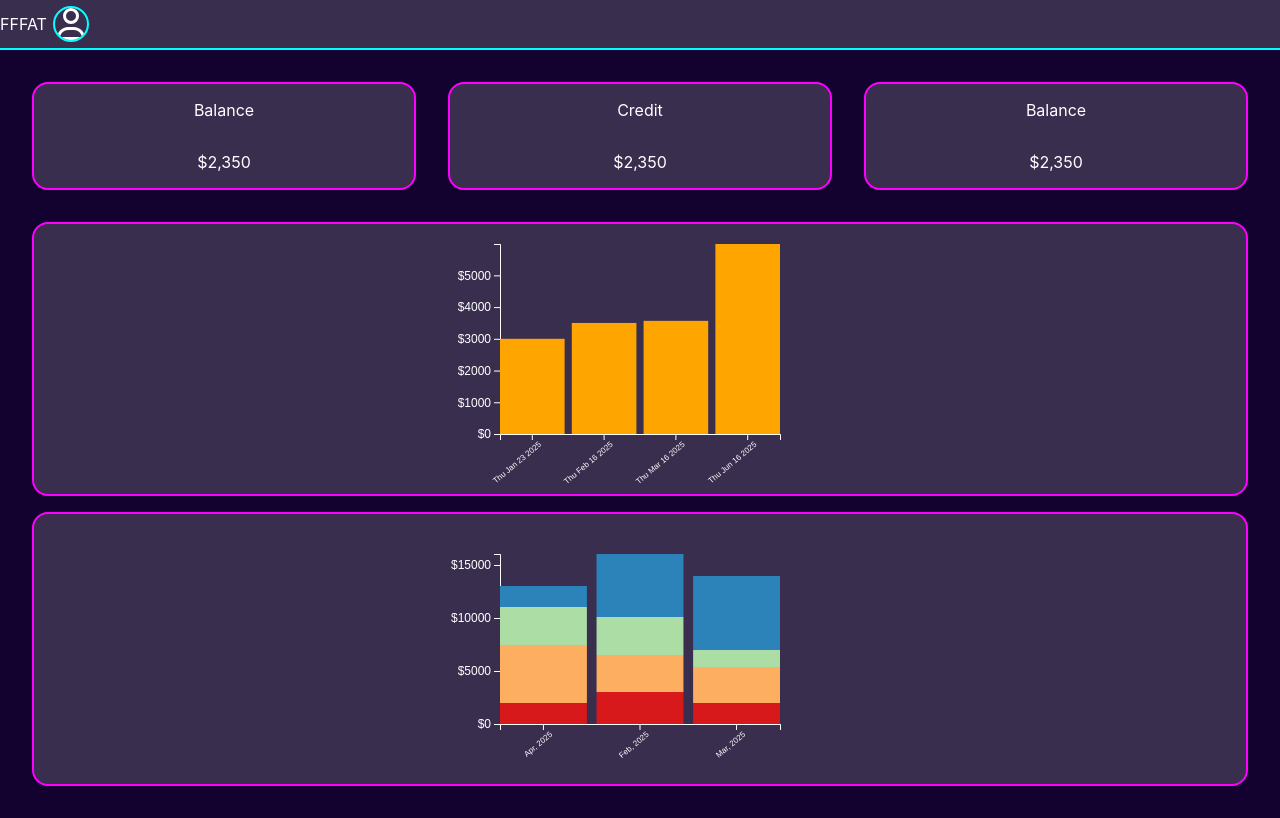
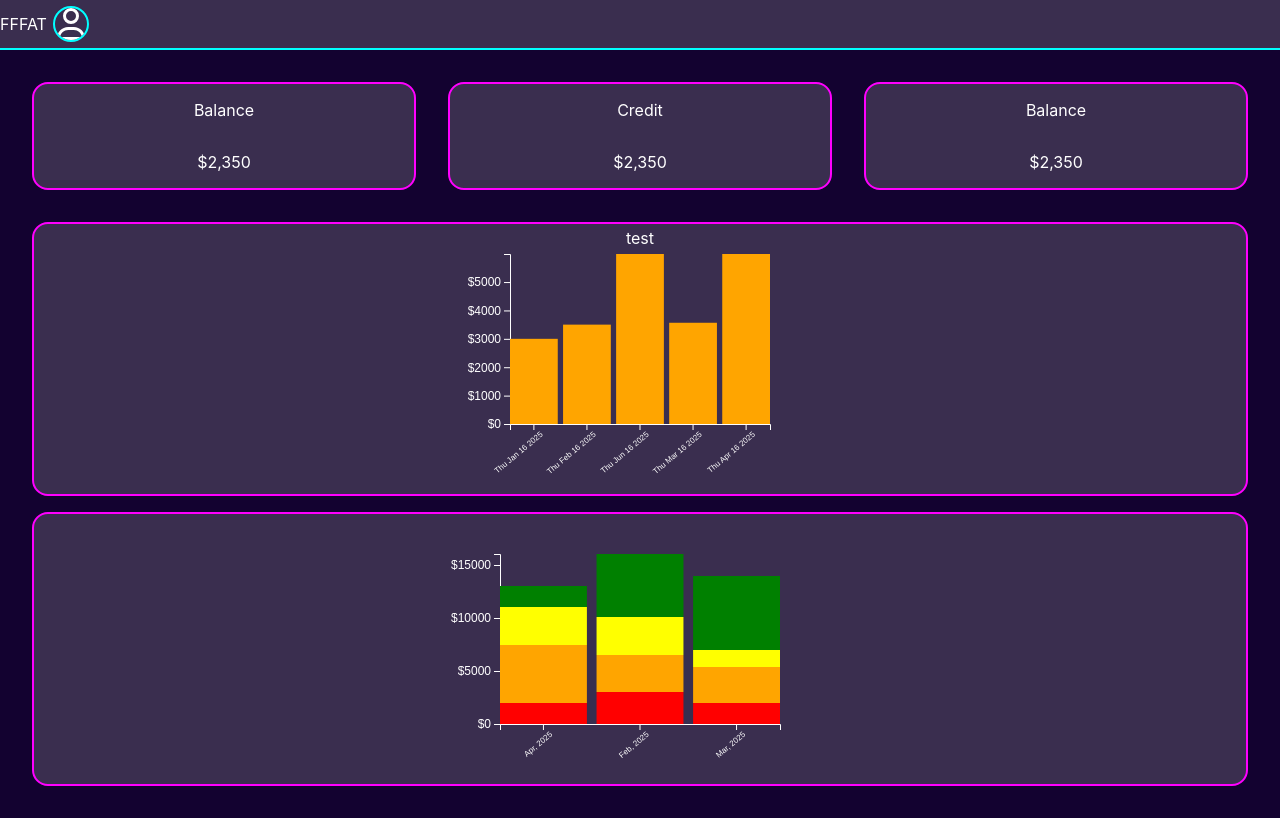
Before and after one commit to foxobyte/fffat_ui, a React (Create React App) app: page / in a window 1280 px wide. Built offline with nearby package versions, Linux system fonts and the light colour scheme.

Commit message:
Started Graph Labels

```diff
--- a/src/App.tsx
+++ b/src/App.tsx
@@ -5,13 +5,15 @@ import './App.css';
 import SingleValueContainer from './components/containers/SingleValueContainer.tsx';
 import BarChart from './components/graphs/BarChart.tsx';
 import StackedBarChart from './components/graphs/StackedBarChart.tsx';
-
+import * as d3 from 'd3';
 
 const App = () => {
     // console.log(navigator.userAgent)
     useEffect(() => {
         // Initialize App
     }, [])
+
+    const scheme = d3.schemeSet1;
 
     return (
         <>
@@ -31,6 +33,10 @@ const App = () => {
                     <SingleValueContainer label="Balance" value="$2,350" />
                 </div>
                 <BarChart
+                    label={"test"}
+                    xLabel={"x axis"}
+                    yLabel={"y axis"}
+                    scheme={scheme}
                     svgWidth={480}
                     svgHeight={270}
                     margin={{
@@ -39,15 +45,23 @@ const App = () => {
                         left: 100,
                         right: 100
                     }}
-                    title={"test"}
+                    padding={{
+                        top: 10,
+                        bottom: 10,
+                        left: 10,
+                        right: 10
+                    }}
                     data={[
-                        { name: new Date().toDateString(), value: 3000 },
-                        { name: "Thu Feb 16 2025", value: 3500 },
-                        { name: "Thu Mar 16 2025", value: 3566 },
-                        { name: "Thu Jun 16 2025", value: 5988 },
+                        { key: "Thu Jan 16 2025", value: 3000, color: "orange" },
+                        { key: "Thu Feb 16 2025", value: 3500, color: "orange" },
+                        { key: "Thu Jun 16 2025", value: 5988, color: "orange" },
+                        { key: "Thu Mar 16 2025", value: 3566, color: "orange" },
+                        { key: "Thu Apr 16 2025", value: 5988, color: "orange" },
                     ]}
                 />
                 <StackedBarChart
+                    title={"spending"}
+                    scheme={scheme}
                     svgWidth={480}
                     svgHeight={270}
                     margin={{
@@ -56,20 +70,19 @@ const App = () => {
                         left: 100,
                         right: 100
                     }}
-                    title={"spending"}
                     data={[
-                        { name: "Feb, 2025", value: 3000, category: "groceries" },
-                        { name: "Feb, 2025", value: 3500, category: "rent" },
-                        { name: "Feb, 2025", value: 3566, category: "hobbies" },
-                        { name: "Feb, 2025", value: 5988, category: "extra" },
-                        { name: "Mar, 2025", value: 2000, category: "groceries" },
-                        { name: "Mar, 2025", value: 3400, category: "rent" },
-                        { name: "Mar, 2025", value: 1566, category: "hobbies" },
-                        { name: "Mar, 2025", value: 6988, category: "extra" },
-                        { name: "Apr, 2025", value: 2000, category: "groceries" },
-                        { name: "Apr, 2025", value: 5500, category: "rent" },
-                        { name: "Apr, 2025", value: 3566, category: "hobbies" },
-                        { name: "Apr, 2025", value: 1988, category: "extra" },
+                        { name: "Feb, 2025", value: 3000, color: "red", category: "groceries" },
+                        { name: "Feb, 2025", value: 3500, color: "orange", category: "rent" },
+                        { name: "Feb, 2025", value: 3566, color: "yellow", category: "hobbies" },
+                        { name: "Feb, 2025", value: 5988, color: "green", category: "extra" },
+                        { name: "Mar, 2025", value: 2000, color: "red", category: "groceries" },
+                        { name: "Mar, 2025", value: 3400, color: "orange", category: "rent" },
+                        { name: "Mar, 2025", value: 1566, color: "yellow", category: "hobbies" },
+                        { name: "Mar, 2025", value: 6988, color: "green", category: "extra" },
+                        { name: "Apr, 2025", value: 2000, color: "red", category: "groceries" },
+                        { name: "Apr, 2025", value: 5500, color: "orange", category: "rent" },
+                        { name: "Apr, 2025", value: 3566, color: "yellow", category: "hobbies" },
+                        { name: "Apr, 2025", value: 1988, color: "green", category: "extra" },
                     ]}
                 />
             </div>
--- a/src/components/graphs/BarChart.tsx
+++ b/src/components/graphs/BarChart.tsx
@@ -3,7 +3,10 @@ import * as d3 from "d3";
 import './barChart.css';
 
 interface BarChartProps {
-    title: string,
+    label: string,
+    xLabel: string,
+    yLabel: string,
+    scheme: string[],
     svgWidth: number,
     svgHeight: number,
     margin: {
@@ -12,39 +15,54 @@ interface BarChartProps {
         left: number,
         right: number
     },
+    padding: {
+        top: number,
+        bottom: number,
+        left: number,
+        right: number
+    },
     data: {
-        name: string,
-        value: number
+        key: string,
+        value: number,
+        color: string
     }[]
 }
 
 export default function BarChart(props: BarChartProps) {
-    const { title, data, svgWidth, svgHeight, margin } = props;
-    const chartWidth = svgWidth - margin.left - margin.right;
-    const chartHeight = svgHeight - margin.top - margin.bottom;
+    const { label, xLabel, yLabel, scheme, svgWidth, svgHeight, margin, padding, data } = props;
+    const chartWidth = svgWidth - margin.left - margin.right - padding.left - padding.right;
+    const chartHeight = svgHeight - margin.top - margin.bottom - padding.top - padding.bottom;
     const svgRef = useRef();
 
     useEffect(() => {
-        document.getElementById(title + "svg")?.remove()
+        document.getElementById(label + "svg")?.remove()
         const svg = d3
             .select(svgRef.current)
             .append('svg')
-            .attr('id', title + "svg")
+            .attr('id', label + "svg")
             .attr('width', svgWidth)
             .attr('height', svgHeight)
             .attr("viewBox", [0, 0, svgWidth, svgHeight]);
+
+        const title = svg
+            .append('text')
+            .attr('x', svgWidth / 2)
+            .attr('y', margin.top)
+            .attr('text-anchor', 'middle')
+            .attr('fill', 'currentColor')
+            .text(label)
 
         const chart = svg
             .append('g')
             .attr('width', chartWidth)
             .attr('height', chartHeight)
-            .attr('transform', `translate(${margin.left}, ${margin.top})`);
+            .attr('transform', `translate(${margin.left + padding.left}, ${margin.top + padding.top})`);
 
         const xAxisGroup = chart.append('g').attr('transform', `translate(0, ${chartHeight})`);
         const yAxisGroup = chart.append('g');
 
         const xScale = d3.scaleBand()
-            .domain(data.map((item) => item.name))
+            .domain(data.map((item) => item.key))
             .range([0, chartWidth])
             .paddingInner(0.1)
             .paddingOuter(0);
@@ -59,31 +77,28 @@ export default function BarChart(props: BarChartProps) {
             .ticks(5)
             .tickFormat((d) => `$${d}`);
 
-        // xScale.domain(data.map((item) => item.name));
-        // yScale.domain([0, d3.max(data, (d) => d.value)]);
-
         const rects = chart.selectAll('rect').data(data);
         rects.exit().remove();
 
         rects
             .attr('width', xScale.bandwidth)
             .attr('height', (d) => chartHeight - yScale(d.value))
-            .attr('x', (d) => xScale(d.name))
+            .attr('x', (d) => xScale(d.key))
             .attr('y', (d) => yScale(d.value))
-            .style('fill', 'orange');
+            .style('fill', (d) => d.color);
 
         rects
             .enter()
             .append('rect')
-            .attr('x', (d) => xScale(d.name))
+            .attr('x', (d) => xScale(d.key))
             .attr('y', chartHeight)
             .attr('width', xScale.bandwidth)
-            .style('fill', 'orange')
+            .style('fill', (d) => d.color)
             .transition()
             .duration(1000)
             .attr('height', (d) => chartHeight - yScale(d.value))
             .attr('transform', (d) => `translate(0, ${(yScale(d.value) - chartHeight)})`)
-            .style('fill', 'orange');
+            .style('fill', (d) => d.color);
 
         xAxisGroup.call(xAxis);
         yAxisGroup.call(yAxis);
--- a/src/components/graphs/StackedBarChart.tsx
+++ b/src/components/graphs/StackedBarChart.tsx
@@ -4,6 +4,7 @@ import './stackedBarChart.css';
 
 interface BarChartProps {
     title: string,
+    scheme: string[],
     svgWidth: number,
     svgHeight: number,
     margin: {
@@ -15,12 +16,13 @@ interface BarChartProps {
     data: {
         name: string,
         value: number,
+        color: string,
         category: string
     }[]
 }
 
 export default function StackedBarChart(props: BarChartProps) {
-    const { title, data, svgWidth, svgHeight, margin } = props;
+    const { title, scheme, svgWidth, svgHeight, margin, data } = props;
     const chartWidth = svgWidth - margin.left - margin.right;
     const chartHeight = svgHeight - margin.top - margin.bottom;
     const svgRef = useRef();
@@ -29,12 +31,12 @@ export default function StackedBarChart(props: BarChartProps) {
         document.getElementById(title + "svg")?.remove()
         const series = d3.stack()
             .keys(d3.union(data.map(d => d.category)))
-            .value(([, D], key) => D.get(key).value) // get value for each series key and stack
+            .value(([, D], key) => D.get(key).value)
             (d3.index(data, d => d.name, d => d.category));
 
         const color = d3.scaleOrdinal()
             .domain(series.map(d => d.key))
-            .range(d3.schemeSpectral[series.length])
+            .range(data.map(d => d.color))
             .unknown("#ccc");
 
         const svg = d3
@@ -70,6 +72,9 @@ export default function StackedBarChart(props: BarChartProps) {
             .ticks(5)
             .tickFormat((d) => `$${d}`);
 
+        const rects = chart.selectAll('rect').data(data);
+        rects.exit().remove();
+
         chart.append("g")
             .selectAll()
             .data(series)
@@ -79,16 +84,8 @@ export default function StackedBarChart(props: BarChartProps) {
             .data(D => D.map(d => (d.key = D.key, d)))
             .join("rect")
                 .attr("x", d => xScale(d.data[0]))
-                .attr("y", d => {
-                    // console.log(d, chartHeight);
-                    // return yScale(d[1]);
-                    return chartHeight;
-                })
-                .attr("height", d => {
-                    // console.log(d);
-                    // return yScale(d[0]) - yScale(d[1]);
-                    return 0;
-                })
+                .attr("y", d => chartHeight)
+                .attr("height", d => 0)
                 .attr("width", xScale.bandwidth())
             .append("title")
             .text(d => `${d.data[1].get(d.key).category}\n${d.data[1].get(d.key).value}`);
```
Also changed, not shown: src/components/calendar/Calendar.tsx (added, +9 -0 lines).
